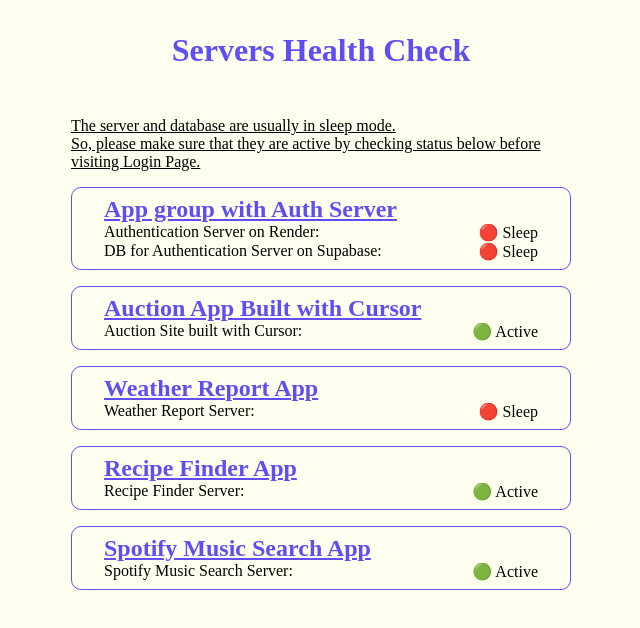
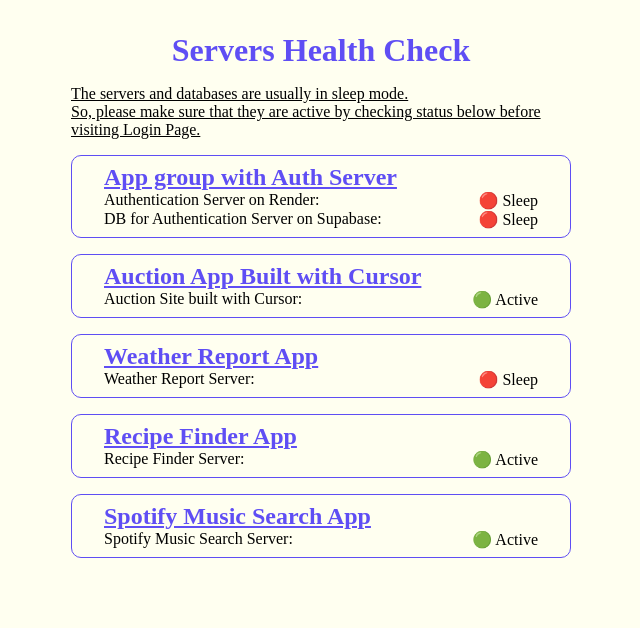
Before and after one commit to kappasan21/server-health-check, a React (Vite) app: page / in a window 1280 px wide. Shown: the top 628 px of the page, without its empty margins (319-959 px from the left). Built offline with nearby package versions, Linux system fonts and the light colour scheme; no server answers.

Commit message:
updated the space between the main title and the contents

```diff
--- a/src/App.jsx
+++ b/src/App.jsx
@@ -47,7 +47,7 @@
 
       <div className={styles.mainContainer}>
         <div className={styles.recommendationMsg}>
-          <p>The server and database are usually in sleep mode.</p>
+          <p>The servers and databases are usually in sleep mode.</p>
           <p>So, please make sure that they are active by checking status below before visiting Login Page.</p>
         </div>
 
--- a/src/App.module.css
+++ b/src/App.module.css
@@ -1,7 +1,7 @@
 .mainContainer {
   /* background-color: lightgray; */
   width: 80vw;
-  margin: 2rem auto;
+  margin: 0 auto 2rem auto;
   padding: 1rem;
   border-radius: 10px;
 }
```
